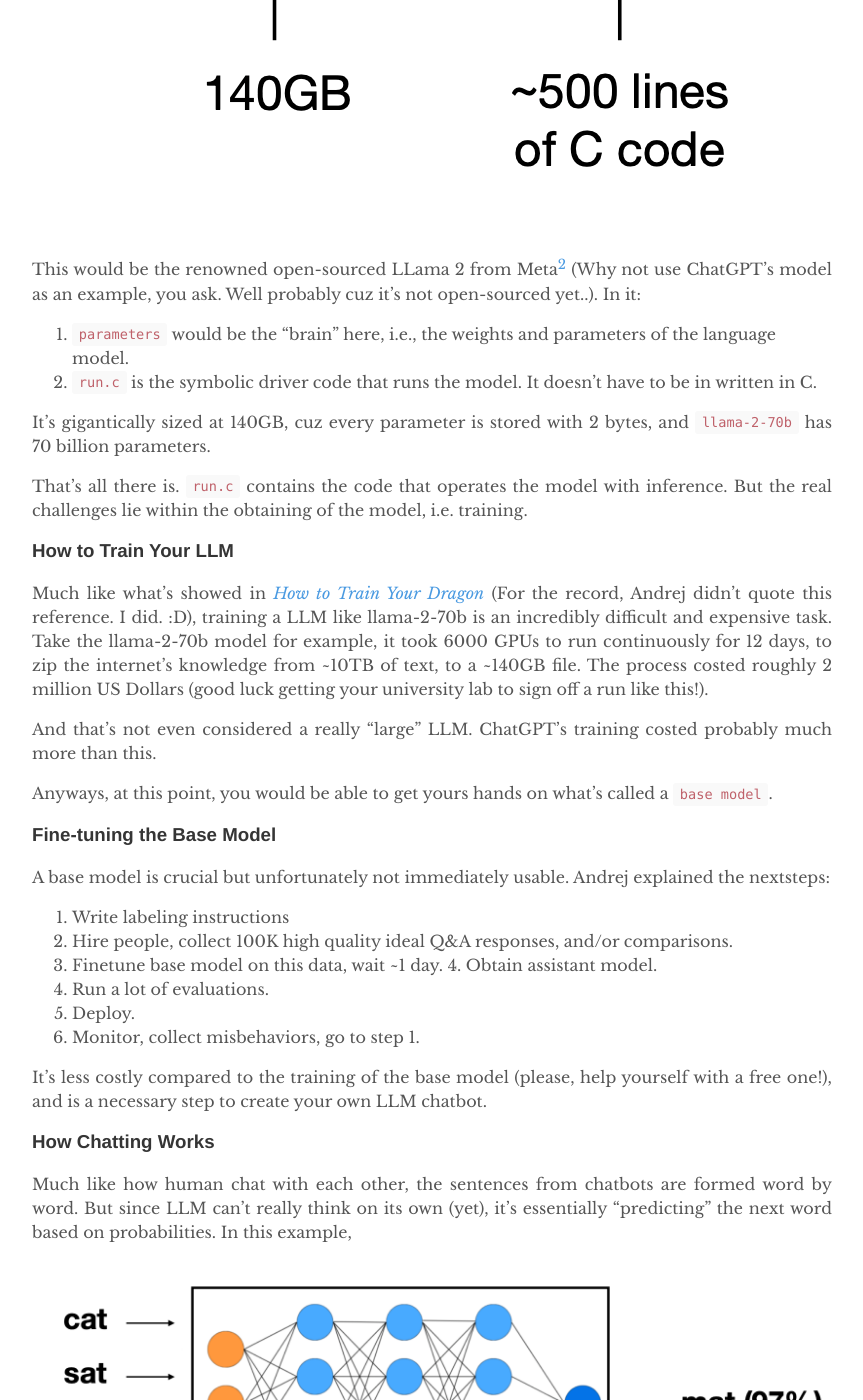
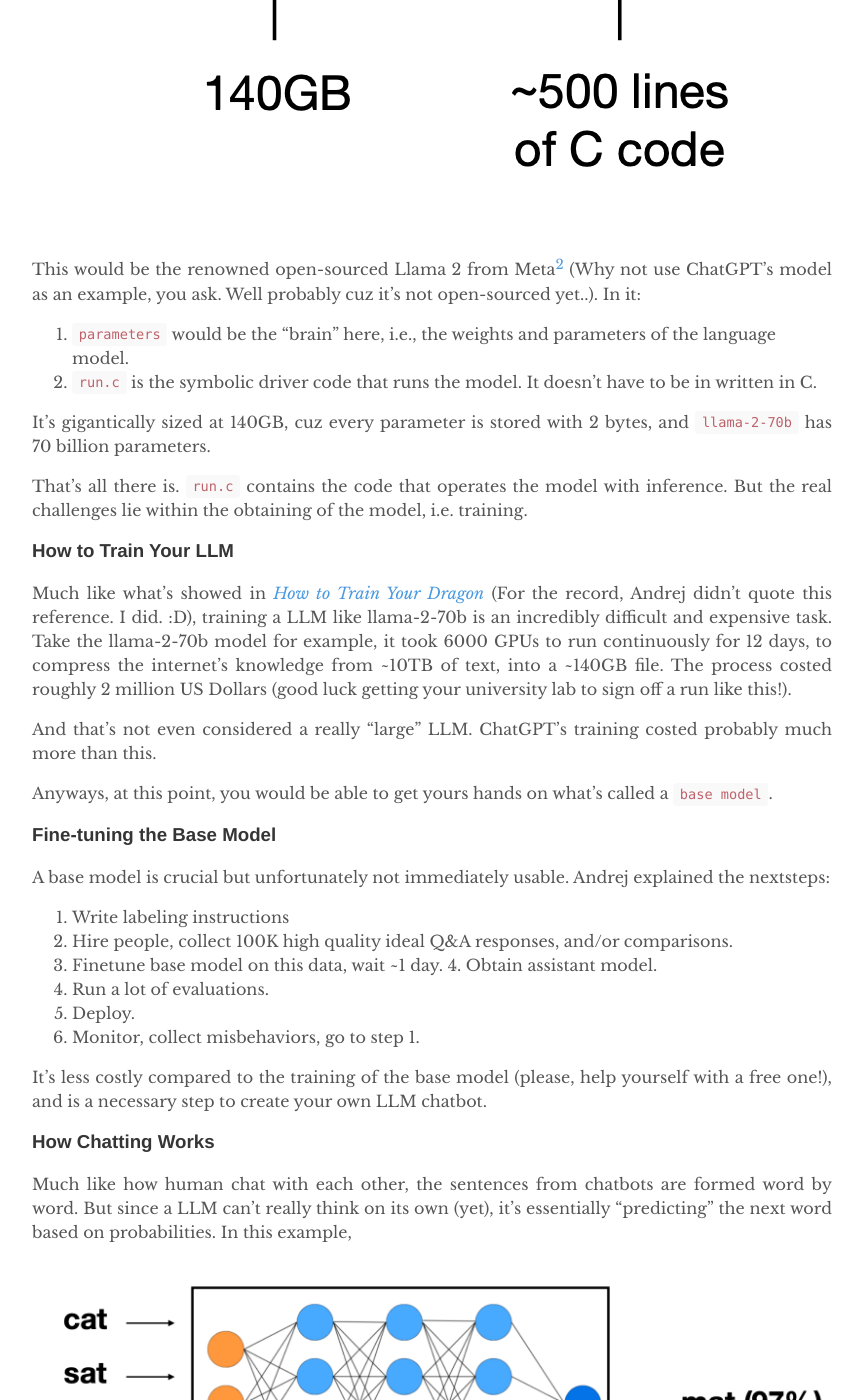
Before and after one commit to yuexiaofeng/yuexiaofeng.github.io, a Jekyll site: the page built from _posts/2024-03-03-ai-notes-llm.md, in a window 1280 px wide and 1400 px high, scrolled down 2897 px. Shown: the whole window, without its empty margins (208-1071 px from the left). Built offline with Jekyll 4.4.1, drawn with Linux system fonts in a browser that asks for light colours; some of the changed text lies outside the part shown.

Commit message:
updated llm post

```diff
--- a/_posts/2024-03-03-ai-notes-llm.md
+++ b/_posts/2024-03-03-ai-notes-llm.md
@@ -38,7 +38,7 @@ Andrej had boiled a LLM model down to this in his talk:
 
 ![what-is-llm](../assets/images/20240303/what_is_llm.png)
 
-This would be the renowned open-sourced LLama 2 from Meta[^fn2] (Why not use ChatGPT's model as an example, you ask. Well probably cuz it's not open-sourced yet..). In it:
+This would be the renowned open-sourced Llama 2 from Meta[^fn2] (Why not use ChatGPT's model as an example, you ask. Well probably cuz it's not open-sourced yet..). In it:
 
 1. `parameters` would be the "brain" here, i.e., the weights and parameters of the language model.
 2. `run.c` is the symbolic driver code that runs the model. It doesn't have to be in written in C.
@@ -49,7 +49,7 @@ That's all there is. `run.c` contains the code that operates the model with infe
 
 ### How to Train Your LLM
 
-Much like what's showed in [*How to Train Your Dragon*](https://www.imdb.com/title/tt0892769/){:target="_blank"} (For the record, Andrej didn't quote this reference. I did. :D), training a LLM like llama-2-70b is an incredibly difficult and expensive task. Take the llama-2-70b model for example, it took 6000 GPUs to run continuously for 12 days, to zip the internet's knowledge from ~10TB of text, to a ~140GB file. The process costed roughly 2 million US Dollars (good luck getting your university lab to sign off a run like this!).
+Much like what's showed in [*How to Train Your Dragon*](https://www.imdb.com/title/tt0892769/){:target="_blank"} (For the record, Andrej didn't quote this reference. I did. :D), training a LLM like llama-2-70b is an incredibly difficult and expensive task. Take the llama-2-70b model for example, it took 6000 GPUs to run continuously for 12 days, to compress the internet's knowledge from ~10TB of text, into a ~140GB file. The process costed roughly 2 million US Dollars (good luck getting your university lab to sign off a run like this!).
 
 And that's not even considered a really "large" LLM. ChatGPT's training costed probably much more than this.
 
@@ -70,7 +70,7 @@ It's less costly compared to the training of the base model (please, help yourse
 
 ### How Chatting Works
 
-Much like how human chat with each other, the sentences from chatbots are formed word by word. But since LLM can't really think on its own (yet), it's essentially "predicting" the next word based on probabilities. In this example,
+Much like how human chat with each other, the sentences from chatbots are formed word by word. But since a LLM can't really think on its own (yet), it's essentially "predicting" the next word based on probabilities. In this example,
 
 ![nn-word-prediction](../assets/images/20240303/nn_word_prediction.png)
 
```
Also changed, not shown: other parts of _posts/2024-03-03-ai-notes-llm.md (+2 -2 lines).
